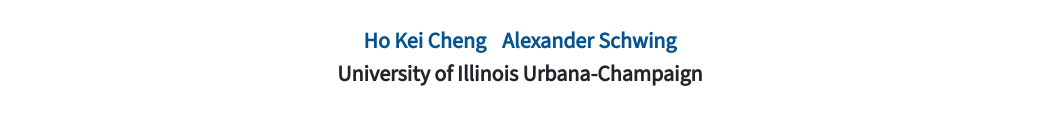
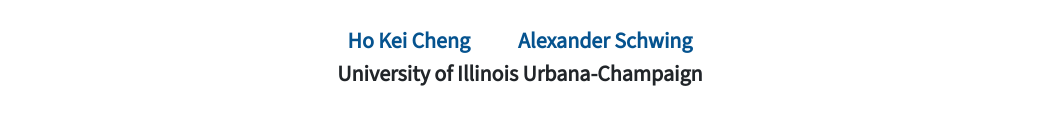
Before and after one commit to hkchengrex/C2OT, a plain HTML site: page docs/index.html in a window 1280 px wide. Shown: the part 294-408 px from the top of the page, without its empty margins (120-1159 px from the left). Drawn offline with nearby package versions, Linux system fonts and the light colour scheme.

Commit message:
update readme

```diff
--- a/docs/index.html
+++ b/docs/index.html
@@ -46,10 +46,10 @@
             <br>
 
             <div class="h-100 row text-center heavy justify-content-md-center" style="font-size:22px;">
-                <div class="col-sm-auto px-lg-2">
+                <div class="col-sm-auto px-lg-4">
                     <a href="https://hkchengrex.github.io/">Ho Kei Cheng</a>
                 </div>
-                <div class="col-sm-auto px-lg-2">
+                <div class="col-sm-auto px-lg-4">
                     <nobr><a href="https://www.alexander-schwing.de/">Alexander Schwing</a></nobr>
                 </div>
             </div>
```
Also changed, not shown: 1 other file.
